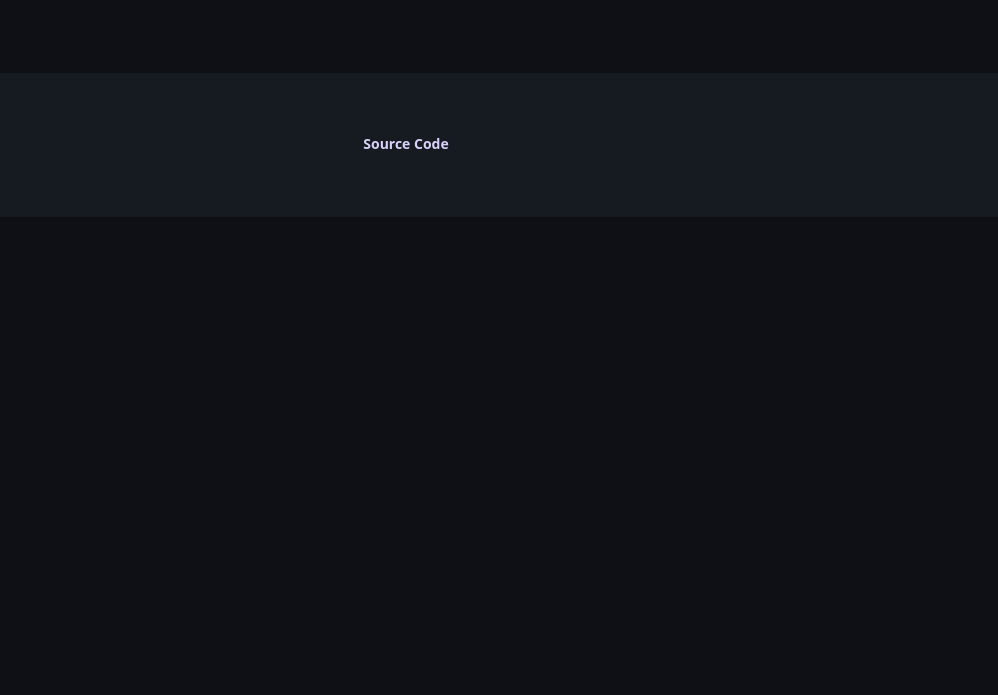
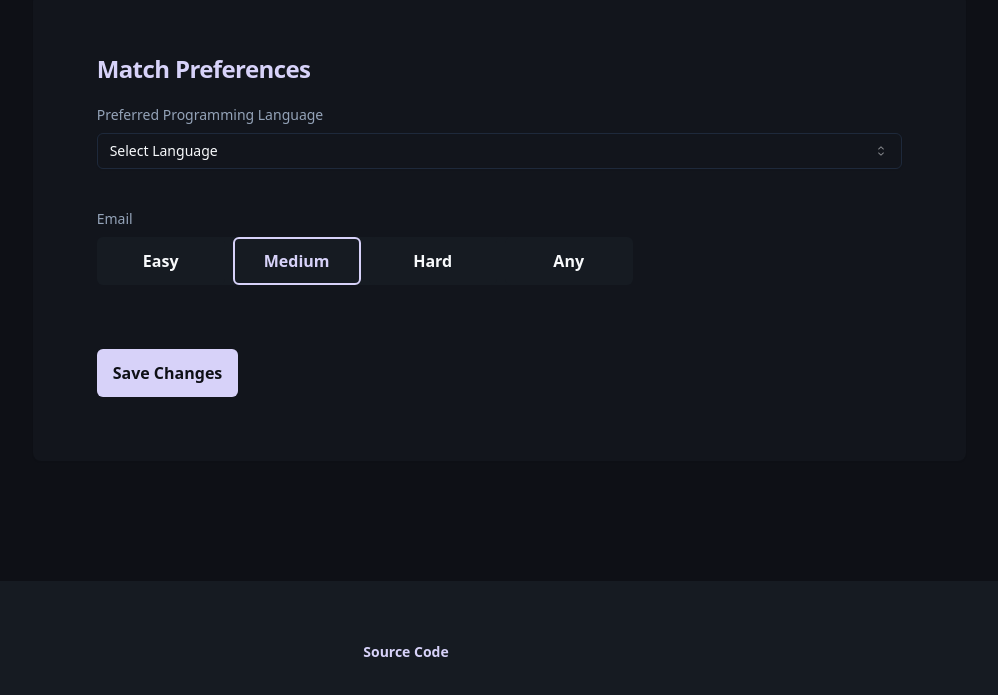
Before and after one commit to CS3219-AY2324S1/ay2324s1-course-assessment-g11, a Next.js app in the folder frontend/: page /settings in a window 1280 px wide. Shown: the part 827-1522 px from the top of the page, without its empty margins (234-1232 px from the left). Before the commit the page ends 1044 px from the top, so only its background shows below. Built offline with nearby package versions, Linux system fonts and the light colour scheme; no server answers; sample sign-in values are in the browser's storage.

Commit message:
Basic UI - Set user's match preferences (#154)
Fixes #33

```diff
--- a/frontend/src/components/common/difficulty-selector.tsx
+++ b/frontend/src/components/common/difficulty-selector.tsx
@@ -5,10 +5,10 @@ type Difficulty = 'easy' | 'medium' | 'hard' | 'any';
 interface DifficultySelectorProps {
   onChange: (value: Difficulty) => void;
   showAny: boolean;
-  defaultValue: Difficulty;
+  value: Difficulty;
 }
 
-export default function DifficultySelector({ onChange, showAny, defaultValue }: DifficultySelectorProps) {
+export default function DifficultySelector({ onChange, showAny, value }: DifficultySelectorProps) {
 
   const difficulties = [
     { label: "Easy", value: "easy" },
@@ -27,7 +27,7 @@ export default function DifficultySelector({ onChange, showAny, defaultValue }:
           <Button
             key={difficulty.value}
             className="w-32"
-            variant={defaultValue == difficulty.value ? "outline" : "secondary"}
+            variant={value == difficulty.value ? "outline" : "secondary"}
             value={difficulty.value}
             onClick={(e) => {
               e.preventDefault();
--- a/frontend/src/components/room/description.tsx
+++ b/frontend/src/components/room/description.tsx
@@ -1,4 +1,3 @@
-import { Room } from "twilio-video";
 import { Question } from "../../types/QuestionTypes";
 import { Badge } from "../ui/badge";
 import { Button } from "../ui/button";
--- a/frontend/src/components/ui/select.tsx
+++ b/frontend/src/components/ui/select.tsx
@@ -17,7 +17,7 @@ const SelectTrigger = React.forwardRef<
   <SelectPrimitive.Trigger
     ref={ref}
     className={cn(
-      "flex h-9 w-full items-center justify-between rounded-md border border-input bg-transparent px-3 py-2 text-sm shadow-sm ring-offset-background placeholder:text-muted-foreground focus:outline-none focus:ring-1 focus:ring-ring disabled:cursor-not-allowed disabled:opacity-50",
+      "flex h-9 w-full text-foreground items-center justify-between rounded-md border border-input bg-transparent px-3 py-2 text-sm shadow-sm ring-offset-background placeholder:text-muted-foreground focus:outline-none focus:ring-1 focus:ring-ring disabled:cursor-not-allowed disabled:opacity-50",
       className
     )}
     {...props}
--- a/frontend/src/pages/questions/_form.tsx
+++ b/frontend/src/pages/questions/_form.tsx
@@ -145,7 +145,7 @@ export default function QuestionsForm({
                     form.setValue("difficulty", value != "any" ? value : "easy")
                   }
                   showAny={false}
-                  defaultValue={form.getValues().difficulty}
+                  value={form.getValues().difficulty}
                 />
               </FormControl>
               <FormMessage />
--- /dev/null
+++ b/frontend/src/pages/settings/_match.tsx
@@ -0,0 +1,58 @@
+import { Card, CardContent, CardDescription, CardHeader, CardTitle } from "@/components/ui/card";
+import { Label } from "@radix-ui/react-dropdown-menu";
+import { useUser } from "@/hooks/useUser";
+import { AuthContext } from "@/contexts/AuthContext";
+import { useContext, useEffect, useState } from "react";
+import { Button } from "@/components/ui/button";
+import { EditableUser } from "@/types/UserTypes";
+import DifficultySelector from "@/components/common/difficulty-selector";
+import { Select, SelectContent, SelectItem, SelectTrigger, SelectValue } from "@/components/ui/select";
+import { Difficulty } from "@/types/QuestionTypes";
+
+
+export default function MatchSettingsCard() {
+  const { user: currentUser } = useContext(AuthContext);
+  const { updateUser } = useUser();
+
+  const [updatedUser, setUpdatedUser] = useState<EditableUser>({ uid: currentUser?.uid ?? '' } as EditableUser);
+  const [selectedDifficulty, setSelectedDifficulty] = useState<Difficulty>('medium');
+
+  useEffect(() => {
+    console.log(updatedUser);
+  }, [updatedUser]);
+
+  useEffect(() => {
+    console.log(selectedDifficulty);
+  }, [selectedDifficulty]);
+
+  return (
+    <Card id="match" className="p-10">
+      <CardHeader>
+        <CardTitle>Match Preferences</CardTitle>
+      </CardHeader>
+      <CardContent>
+        <CardDescription className="flex flex-col gap-y-10">
+          <div>
+            <Label className="mb-2">Preferred Programming Language</Label>
+            <Select>
+              <SelectTrigger>
+                <SelectValue placeholder="Select Language" defaultValue="python"/>
+              </SelectTrigger>
+              <SelectContent>
+                <SelectItem value="python">Python</SelectItem>
+                <SelectItem value="javascript">Javascript</SelectItem>
+                <SelectItem value="java">Java</SelectItem>
+                <SelectItem value="c++">c++</SelectItem>
+              </SelectContent>
+            </Select>
+          </div>
+          <div>
+            <Label className="mb-2">Email</Label>
+            <DifficultySelector showAny={true} value={selectedDifficulty} onChange={(value) => setSelectedDifficulty(value)} />
+          </div>
+          <Button className="w-fit" onClick={() => updateUser(updatedUser)}>Save Changes</Button>
+        </CardDescription>
+      </CardContent>
+    </Card>
+  )
+}
--- a/frontend/src/pages/settings/index.tsx
+++ b/frontend/src/pages/settings/index.tsx
@@ -2,15 +2,21 @@ import { Button } from "@/components/ui/button";
 
 import { TypographyH1 } from "@/components/ui/typography";
 
-import { UserIcon } from "lucide-react";
+import { UserIcon, Settings2Icon } from "lucide-react";
 import { useRouter } from "next/router";
 import AccountSettingsCard from "./_account";
+import MatchSettingsCard from "./_match";
 
 const settingsOptions = [
   {
     title: "Account",
     href: "/settings/#account",
     icon: UserIcon,
+  },
+  {
+    title: "Match Preferences",
+    href: "/settings/#match",
+    icon: Settings2Icon,
   },
 ]
 
@@ -21,7 +27,7 @@ export default function Settings() {
     <div className="max-w-7xl mx-auto py-10">
       <div className="flex">
         <div className="items-start w-60">
-          <div className="sticky w-60">
+          <div className="fixed w-60">
             <TypographyH1>Settings</TypographyH1>
             <div>
               {settingsOptions.map((option) => (
@@ -37,6 +43,7 @@ export default function Settings() {
         </div>
         <div className="w-full p-10 m-10 flex flex-col gap-10">
           <AccountSettingsCard />
+          <MatchSettingsCard />
         </div>
       </div>
     </div>
```
